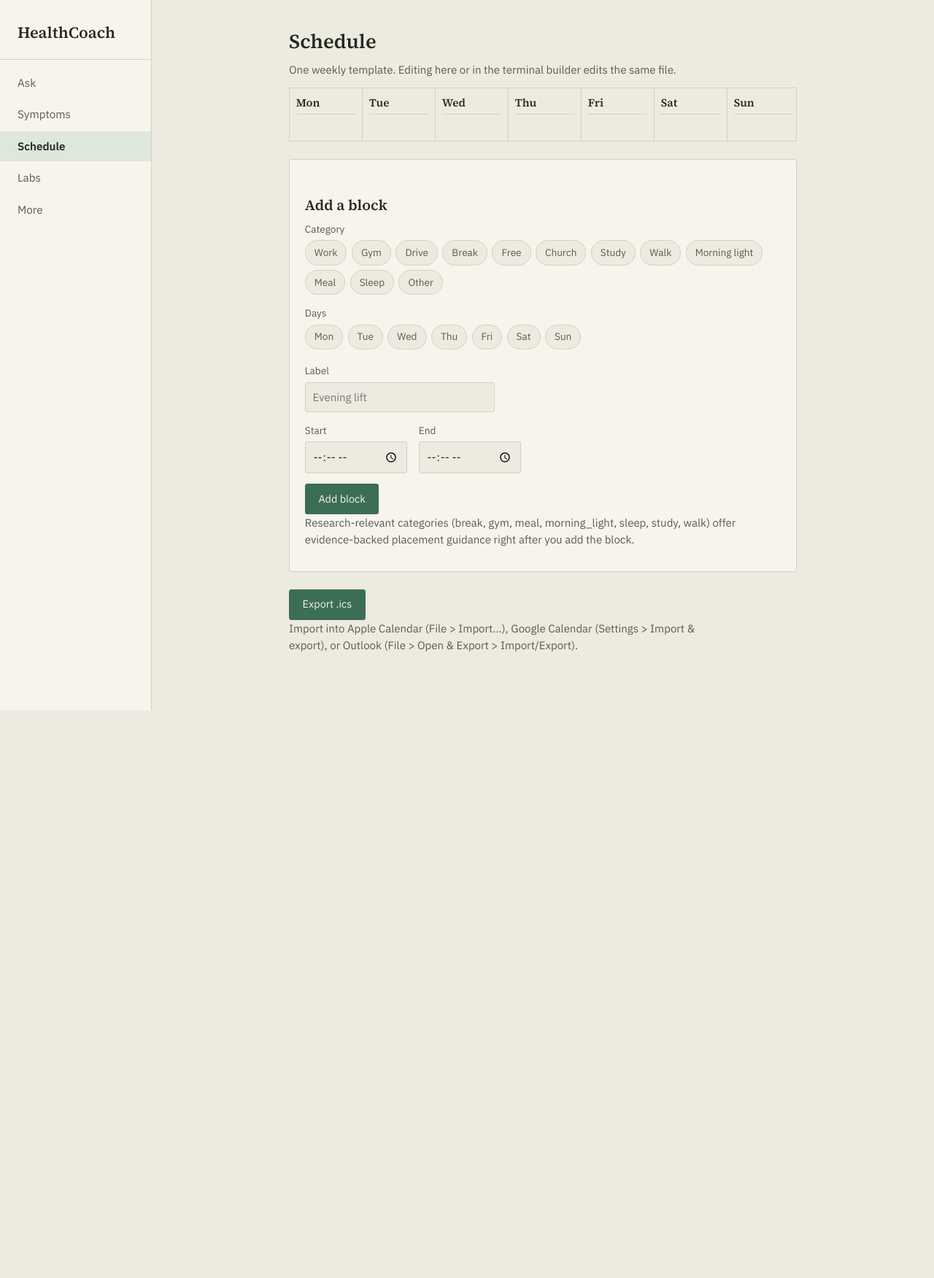
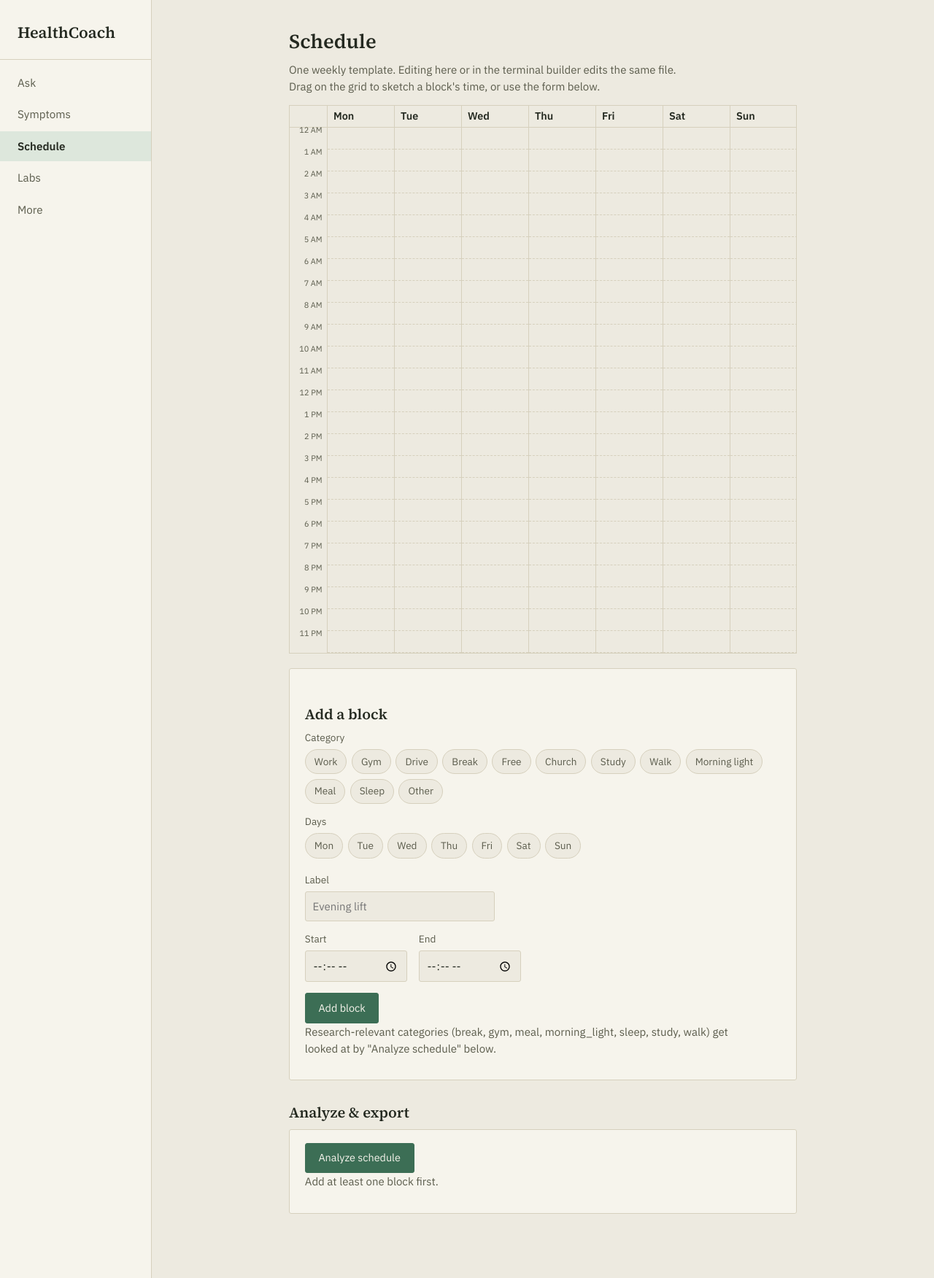
Before and after one commit to Manzmike/HealthCoach, a Flask app: page /schedule in a window 1280 px wide. Shown: the whole page at 73% size. Before the commit the page ends 974 px from the top, so only its background shows below. Run offline with Flask 3, Linux system fonts and the light colour scheme; some libraries are stand-ins or nearby versions.

Commit message:
Gate .ics download behind an advisory schedule analysis; drag-to-create blocks
/schedule is now a real hour grid (webapp/schedule_view.block_position)
that you drag on to sketch a block's time, Apple-Calendar style -- the
drag pre-fills the existing (still fully keyboard-usable) add-block
form's time/day fields rather than replacing it.

Removed the standalone always-available Export .ics button. A new
"Analyze schedule" action (webapp/schedule_view.analysis_targets) runs
one evidence lookup per research-relevant category across the WHOLE
schedule, advisory only -- it never moves, resizes, or removes a
block. Download unlocks only once the current blocks exactly match
what was last analyzed (webapp/schedule_analysis.py), enforced
server-side in schedule_export() too, not just hidden in the template.

Co-Authored-By: Claude Sonnet 5 <noreply@anthropic.com>
Claude-Session: https://claude.ai/code/session_01GvDnFeNR3QUK69b7wmHKvD

```diff
--- a/rag/webapp/app.py
+++ b/rag/webapp/app.py
@@ -36,6 +36,7 @@ import symptom_checkin as SC  # noqa: E402
 import today as T  # noqa: E402
 from healthcoach_dashboard import ACTIONS  # noqa: E402
 from webapp import render as R  # noqa: E402
+from webapp import schedule_analysis as SA  # noqa: E402
 from webapp import schedule_view as SV  # noqa: E402
 
 app = Flask(__name__)
@@ -171,14 +172,25 @@ def _save_schedule(sched: dict) -> None:
     SB.save(sched, SB.DEFAULT_PATH)
 
 
+def _schedule_context(sched: dict, *, error: str | None = None) -> dict:
+    analysis = SA.load(SA.DEFAULT_PATH)
+    return {
+        "days": SV.grouped_by_day(sched),
+        "hour_labels": SV.HOUR_LABELS,
+        "categories": SB.CATEGORIES,
+        "research_categories": sorted(SB._RESEARCH_RELEVANT_CATEGORIES),
+        "error": error,
+        "is_analyzed": SA.is_current(sched, analysis),
+        "analysis_results": analysis.get("results") if analysis.get("snapshot") else None,
+        "analyzed_at": analysis.get("analyzed_at"),
+        "has_blocks": bool(sched["blocks"]),
+    }
+
+
 @app.route("/schedule")
 def schedule():
     sched = _load_schedule()
-    return render_template(
-        "schedule.html", days=SV.grouped_by_day(sched), categories=SB.CATEGORIES,
-        research_categories=sorted(SB._RESEARCH_RELEVANT_CATEGORIES),
-        error=request.args.get("error"),
-    )
+    return render_template("schedule.html", **_schedule_context(sched, error=request.args.get("error")))
 
 
 @app.route("/schedule/add", methods=["POST"])
@@ -204,10 +216,7 @@ def schedule_add():
     except ValueError as exc:
         error = str(exc)
     if error:
-        return render_template(
-            "schedule.html", days=SV.grouped_by_day(_load_schedule()), categories=SB.CATEGORIES,
-            research_categories=sorted(SB._RESEARCH_RELEVANT_CATEGORIES), error=error,
-        )
+        return render_template("schedule.html", **_schedule_context(_load_schedule(), error=error))
     added_category = SB._resolve_category(category_input)
     if added_category in SB._RESEARCH_RELEVANT_CATEGORIES:
         return redirect(url_for("schedule_research", category=added_category, label=label))
@@ -235,11 +244,36 @@ def schedule_research():
     return render_template("schedule_research.html", category=category, label=label, sections=sections)
 
 
+@app.route("/schedule/analyze", methods=["POST"])
+def schedule_analyze():
+    """Advisory only -- this NEVER moves, resizes, or removes a block on
+    its own. It runs the same evidence-lookup pipeline schedule_research()
+    already uses for one new block, once per research-relevant category
+    present across the WHOLE current schedule, and persists the result as
+    the gate .ics download checks (see schedule_analysis.is_current):
+    editing a block after this invalidates the gate until analyzed again."""
+    sched = _load_schedule()
+    targets = SV.analysis_targets(sched)
+    results = []
+    for category, label in targets:
+        query = SB._placement_query(sched, category, label)
+        answered = coach.answer_question(query, get_stack=_get_stack, load_model=_load_model)
+        sections = _sections_from_results(answered)
+        results.append({"category": category, "label": label, "sections": sections})
+    import datetime as dt
+    SA.save(sched["blocks"], results, analyzed_at=dt.datetime.now().isoformat(timespec="seconds"),
+            path=SA.DEFAULT_PATH)
+    return redirect(url_for("schedule"))
+
+
 @app.route("/schedule/export.ics")
 def schedule_export():
     sched = _load_schedule()
     if not sched["blocks"]:
         return redirect(url_for("schedule", error="Add at least one block before exporting."))
+    if not SA.is_current(sched, SA.load(SA.DEFAULT_PATH)):
+        return redirect(url_for("schedule", error="Analyze the schedule first -- download unlocks once "
+                                                    "Analyze has run against your current blocks."))
     # Same call-time-vs-definition-time issue as SB.load()/SB.save() above:
     # SB.export_ics()'s `path` default is bound to SB.DEFAULT_ICS_PATH at
     # definition time too.
--- /dev/null
+++ b/rag/webapp/schedule_analysis.py
@@ -0,0 +1,42 @@
+"""Persists the last schedule analysis and tells /schedule whether the
+current blocks still match what was analyzed -- the gate that decides
+whether .ics download is offered. Private state, same convention as
+labs.py's .healthcoach/labs.json (gitignored, this machine only).
+
+Deliberately its own file rather than a new key inside schedule_calendar.json:
+schedule_builder.py's CLI tools (and their tests) read/write that file
+completely unaware of the web GUI, and should stay that way."""
+
+from __future__ import annotations
+
+import json
+import os
+from pathlib import Path
+from typing import Any
+
+HERE = os.path.dirname(os.path.dirname(__file__))  # rag/
+DEFAULT_PATH = Path(HERE) / ".healthcoach" / "schedule_analysis.json"
+
+
+def load(path: Path = DEFAULT_PATH) -> dict[str, Any]:
+    if not path.exists():
+        return {}
+    try:
+        return json.loads(path.read_text())
+    except (json.JSONDecodeError, OSError):
+        return {}
+
+
+def save(snapshot: list[dict], results: list[dict], *, analyzed_at: str, path: Path = DEFAULT_PATH) -> None:
+    path.parent.mkdir(parents=True, exist_ok=True)
+    path.write_text(json.dumps({
+        "snapshot": snapshot, "results": results, "analyzed_at": analyzed_at,
+    }, indent=2))
+
+
+def is_current(schedule: dict, analysis: dict[str, Any]) -> bool:
+    """True only when the schedule has at least one block and its blocks
+    are byte-for-byte what was last analyzed -- adding, removing, or
+    editing any block invalidates it (no partial-credit tracking)."""
+    blocks = schedule.get("blocks", [])
+    return bool(blocks) and blocks == analysis.get("snapshot")
--- a/rag/webapp/schedule_view.py
+++ b/rag/webapp/schedule_view.py
@@ -13,9 +13,55 @@ def grouped_by_day(schedule: dict) -> list[tuple[str, list[dict]]]:
     7-column shape regardless of what's scheduled. Each block dict carries
     an extra "index" key -- its position in schedule["blocks"], the flat
     list /schedule/remove pops from -- since the same block can appear
-    under several days and a day's own sorted order isn't that index."""
-    indexed = [dict(block, index=i) for i, block in enumerate(schedule["blocks"])]
+    under several days and a day's own sorted order isn't that index --
+    plus "top_pct"/"height_pct" (see block_position()) for the drag-and-drop
+    hour grid to position it absolutely within its day column."""
+    indexed = [dict(block, index=i, **block_position(block)) for i, block in enumerate(schedule["blocks"])]
     return [
         (day, sorted((b for b in indexed if day in b["days"]), key=lambda b: b["start"]))
         for day in SB.DAYS
     ]
+
+
+HOUR_LABELS = [
+    "12 AM" if h == 0 else "12 PM" if h == 12 else f"{h % 12} AM" if h < 12 else f"{h % 12} PM"
+    for h in range(24)
+]
+
+MINUTES_PER_DAY = 24 * 60
+
+
+def _minutes(hhmm: str) -> int:
+    hour, minute = hhmm.split(":")
+    return int(hour) * 60 + int(minute)
+
+
+def analysis_targets(schedule: dict) -> list[tuple[str, str]]:
+    """(category, combined_label) for every research-relevant category
+    present in the schedule -- one evidence lookup per category, not per
+    individual block, so three separate "gym" blocks still produce one
+    consolidated question rather than three near-duplicate ones. Sorted by
+    category name for a deterministic report order."""
+    by_category: dict[str, list[str]] = {}
+    for block in schedule["blocks"]:
+        if block["category"] not in SB._RESEARCH_RELEVANT_CATEGORIES:
+            continue
+        labels = by_category.setdefault(block["category"], [])
+        if block["label"] not in labels:
+            labels.append(block["label"])
+    return [(category, ", ".join(by_category[category])) for category in sorted(by_category)]
+
+
+def block_position(block: dict) -> dict:
+    """top_pct/height_pct (0-100, as plain floats) locating this block
+    within a day column whose full height represents one 24h day -- used
+    for absolute CSS positioning (top: {{ top_pct }}%; height: {{
+    height_pct }}%;) in the drag-and-drop grid. A block never spans
+    midnight (add_block() already rejects end <= start), so this is exact,
+    not a wraparound approximation."""
+    start = _minutes(block["start"])
+    end = _minutes(block["end"])
+    return {
+        "top_pct": round(start / MINUTES_PER_DAY * 100, 3),
+        "height_pct": round((end - start) / MINUTES_PER_DAY * 100, 3),
+    }
--- a/rag/webapp/static/style.css
+++ b/rag/webapp/static/style.css
@@ -298,46 +298,78 @@ button:focus-visible, a:focus-visible, input:focus-visible {
 
 .chip input { position: absolute; opacity: 0; pointer-events: none; }
 
-/* --- Weekly spread (schedule) ------------------------------------------- */
+/* --- Hour grid (schedule) — drag on a day-track-body to sketch a block --- */
 
-.week-spread {
-  display: grid;
-  grid-template-columns: repeat(7, minmax(100px, 1fr));
-  gap: 0;
+:root { --hour-row: 30px; }
+
+.week-grid-scroll {
+  display: flex;
   border: 1px solid var(--line);
   overflow-x: auto;
-  margin-bottom: 1.5rem;
+  margin-bottom: 1.25rem;
 }
 
-.day-column {
-  border-right: 1px solid var(--line);
-  padding: 0.6rem 0.55rem;
-  min-height: 4.5rem;
+.hour-gutter { flex: 0 0 52px; border-right: 1px solid var(--line); }
+
+.hour-gutter-header, .day-track-header {
+  height: 1.9rem;
+  display: flex;
+  align-items: center;
+  border-bottom: 1px solid var(--line);
+  font-size: 0.9rem;
+  font-weight: 600;
 }
 
-.day-column:last-child { border-right: none; }
+.day-track-header { padding-left: 0.5rem; }
 
-.day-column h3 {
-  font-size: 0.95rem;
-  margin-bottom: 0.55rem;
-  padding-bottom: 0.35rem;
-  border-bottom: 1px solid var(--line);
+.hour-row {
+  height: var(--hour-row);
+  font-size: 0.68rem;
+  color: var(--ink-soft);
+  text-align: right;
+  padding-right: 0.4rem;
+  transform: translateY(-0.5em);
 }
 
-.block-card {
-  border: 1px solid var(--line);
-  padding: 0.4rem 0.55rem;
-  margin-bottom: 0.5rem;
-  font-size: 0.82rem;
+.hour-row:first-child { visibility: hidden; }
+
+.day-track { flex: 1 1 0; min-width: 92px; border-right: 1px solid var(--line); }
+.day-track:last-child { border-right: none; }
+
+.day-track-body {
   position: relative;
+  cursor: crosshair;
+  user-select: none;
 }
 
-.block-card .time { display: block; color: var(--ink-soft); font-size: 0.74rem; margin-bottom: 0.1rem; }
-.block-card .cat { color: var(--ink-soft); }
-.block-card form { margin: 0.25rem 0 0; }
+.hour-gridline { height: var(--hour-row); border-bottom: 1px dashed var(--line); }
+
+.block-card {
+  position: absolute;
+  left: 2px;
+  right: 2px;
+  overflow: hidden;
+  border: 1px solid var(--line);
+  background: var(--panel);
+  padding: 0.15rem 0.4rem;
+  font-size: 0.74rem;
+  line-height: 1.3;
+}
+
+.block-card .time { display: block; color: var(--ink-soft); font-size: 0.68rem; }
+.block-card form { margin: 0; }
 .block-card button.remove {
   background: none; border: none; color: var(--high); cursor: pointer;
-  padding: 0; font-size: 0.74rem;
+  padding: 0; font-size: 0.68rem; opacity: 0.8;
+}
+
+.drag-ghost {
+  position: absolute;
+  left: 2px;
+  right: 2px;
+  background: var(--accent-soft);
+  border: 1px dashed var(--accent);
+  pointer-events: none;
 }
 
 /* The category dot is the actual information device (which of the 12
--- a/rag/webapp/templates/schedule.html
+++ b/rag/webapp/templates/schedule.html
@@ -2,16 +2,24 @@
 {% block title %}Schedule — HealthCoach{% endblock %}
 {% block content %}
 <h1>Schedule</h1>
-<p class="lede">One weekly template. Editing here or in the terminal builder edits the same file.</p>
+<p class="lede">One weekly template. Editing here or in the terminal builder edits the same file.
+  Drag on the grid to sketch a block's time, or use the form below.</p>
 
 {% if error %}<div class="notice">{{ error }}</div>{% endif %}
 
-<div class="week-spread">
+<div class="week-grid-scroll">
+  <div class="hour-gutter">
+    <div class="hour-gutter-header"></div>
+    {% for label in hour_labels %}<div class="hour-row">{{ label }}</div>{% endfor %}
+  </div>
   {% for day, blocks in days %}
-    <div class="day-column">
-      <h3>{{ day }}</h3>
+    <div class="day-track" data-day="{{ day }}">
+      <div class="day-track-header">{{ day }}</div>
+      <div class="day-track-body">
+        {% for _ in hour_labels %}<div class="hour-gridline"></div>{% endfor %}
         {% for block in blocks %}
-        <div class="block-card" data-category="{{ block.category }}">
+          <div class="block-card" data-category="{{ block.category }}"
+               style="top: {{ block.top_pct }}%; height: {{ block.height_pct }}%;">
             <span class="time">{{ block.start }}–{{ block.end }}</span>
             <span class="cat-dot" data-category="{{ block.category }}"></span>{{ block.label }}
             <form method="post" action="{{ url_for('schedule_remove') }}">
@@ -21,12 +29,13 @@
           </div>
         {% endfor %}
       </div>
+    </div>
   {% endfor %}
 </div>
 
-<div class="panel">
+<div class="panel" id="addBlockPanel">
   <h2>Add a block</h2>
-  <form method="post" action="{{ url_for('schedule_add') }}">
+  <form method="post" action="{{ url_for('schedule_add') }}" id="addBlockForm">
     <div class="field">
       <label>Category</label>
       <input type="hidden" name="category" id="categoryValue" required>
@@ -62,13 +71,42 @@
     </div>
     <button type="submit">Add block</button>
   </form>
-  <p class="muted">Research-relevant categories ({{ research_categories|join(", ") }}) offer evidence-backed
-    placement guidance right after you add the block.</p>
+  <p class="muted">Research-relevant categories ({{ research_categories|join(", ") }}) get looked at by
+    "Analyze schedule" below.</p>
 </div>
 
-<a href="{{ url_for('schedule_export') }}"><button>Export .ics</button></a>
-<p class="muted">Import into Apple Calendar (File &gt; Import...), Google Calendar (Settings &gt; Import &amp;
-  export), or Outlook (File &gt; Open &amp; Export &gt; Import/Export).</p>
+<h2>Analyze &amp; export</h2>
+<div class="panel">
+  <form method="post" action="{{ url_for('schedule_analyze') }}">
+    <button type="submit"{% if not has_blocks %} disabled{% endif %}>Analyze schedule</button>
+  </form>
+  {% if not has_blocks %}
+    <p class="muted">Add at least one block first.</p>
+  {% elif is_analyzed %}
+    <p class="muted">Matches your current schedule (analyzed {{ analyzed_at }}).</p>
+    <a href="{{ url_for('schedule_export') }}"><button class="quiet">Download .ics</button></a>
+    <p class="muted">Import into Apple Calendar (File &gt; Import...), Google Calendar (Settings &gt; Import
+      &amp; export), or Outlook (File &gt; Open &amp; Export &gt; Import/Export).</p>
+  {% else %}
+    <p class="muted">{{ "Schedule changed since the last analysis — analyze again to unlock download." if analyzed_at else "Analyze to unlock the .ics download." }}</p>
+  {% endif %}
+</div>
+
+{% if analysis_results %}
+  <div class="reading">
+    {% for entry in analysis_results %}
+      <h3>{{ entry.category.replace("_", " ")|capitalize }} — {{ entry.label }}</h3>
+      {% for section in entry.sections %}
+        {% if section.no_evidence %}
+          <p class="muted">No sufficiently relevant evidence found for this.</p>
+          {% if section.related_html %}<div class="marginalia">{{ section.related_html|safe }}</div>{% endif %}
+        {% else %}
+          {{ section.answer_html|safe }}
+        {% endif %}
+      {% endfor %}
+    {% endfor %}
+  </div>
+{% endif %}
 
 <script>
 (function () {
@@ -81,14 +119,75 @@
       hidden.value = chip.dataset.value;
     });
   });
+
+  var dayChips = {};
   document.querySelectorAll("#dayChips .chip").forEach(function (chip) {
-    // <label> already toggles its nested checkbox natively on any click
-    // inside it -- listen for that instead of also toggling it ourselves,
-    // which would double-toggle (net no-op) on every click but the tiny
-    // checkbox square itself.
     var box = chip.querySelector("input[type=checkbox]");
+    dayChips[chip.dataset.day] = box;
     box.addEventListener("change", function () {
       chip.classList.toggle("active", box.checked);
+    });
+  });
+
+  function minutesToHHMM(m) {
+    var h = Math.floor(m / 60), mm = m % 60;
+    return String(h).padStart(2, "0") + ":" + String(mm).padStart(2, "0");
+  }
+
+  // Drag-to-create, Apple-Calendar style: drag on a day's track sketches a
+  // time range, which pre-fills the (always keyboard-usable) form below --
+  // this is a shortcut on top of that form, not a replacement for it, so
+  // dragging is never required to add a block.
+  document.querySelectorAll(".day-track-body").forEach(function (track) {
+    var day = track.closest(".day-track").dataset.day;
+    var dragging = null;
+
+    function yToMinutes(clientY) {
+      var rect = track.getBoundingClientRect();
+      var pct = Math.max(0, Math.min(1, (clientY - rect.top) / rect.height));
+      return Math.max(0, Math.min(1439, Math.round((pct * 1440) / 15) * 15));
+    }
+
+    function renderGhost() {
+      var lo = Math.min(dragging.startMin, dragging.endMin);
+      var hi = Math.max(lo + 15, Math.max(dragging.startMin, dragging.endMin));
+      dragging.ghost.style.top = (lo / 1440 * 100) + "%";
+      dragging.ghost.style.height = ((hi - lo) / 1440 * 100) + "%";
+    }
+
+    track.addEventListener("mousedown", function (e) {
+      if (e.target.closest(".block-card")) return;
+      var ghost = document.createElement("div");
+      ghost.className = "drag-ghost";
+      track.appendChild(ghost);
+      var startMin = yToMinutes(e.clientY);
+      dragging = { startMin: startMin, endMin: startMin, ghost: ghost };
+      renderGhost();
+      e.preventDefault();
+    });
+
+    document.addEventListener("mousemove", function (e) {
+      if (!dragging) return;
+      dragging.endMin = yToMinutes(e.clientY);
+      renderGhost();
+    });
+
+    document.addEventListener("mouseup", function () {
+      if (!dragging) return;
+      var lo = Math.min(dragging.startMin, dragging.endMin);
+      var hi = Math.max(lo + 15, Math.max(dragging.startMin, dragging.endMin));
+      dragging.ghost.remove();
+      dragging = null;
+
+      document.getElementById("start").value = minutesToHHMM(lo);
+      document.getElementById("end").value = minutesToHHMM(hi);
+      Object.keys(dayChips).forEach(function (d) {
+        var box = dayChips[d];
+        box.checked = (d === day);
+        box.dispatchEvent(new Event("change"));
+      });
+      document.getElementById("addBlockPanel").scrollIntoView({ behavior: "smooth", block: "center" });
+      document.getElementById("label").focus();
     });
   });
 })();
```
Also changed, not shown: rag/test_webapp_app.py (+56 -9 lines), rag/test_webapp_schedule_analysis.py (added, +53 -0 lines), rag/test_webapp_schedule_view.py (+71 -0 lines). Lines whose indentation alone changed are shown as unchanged.
